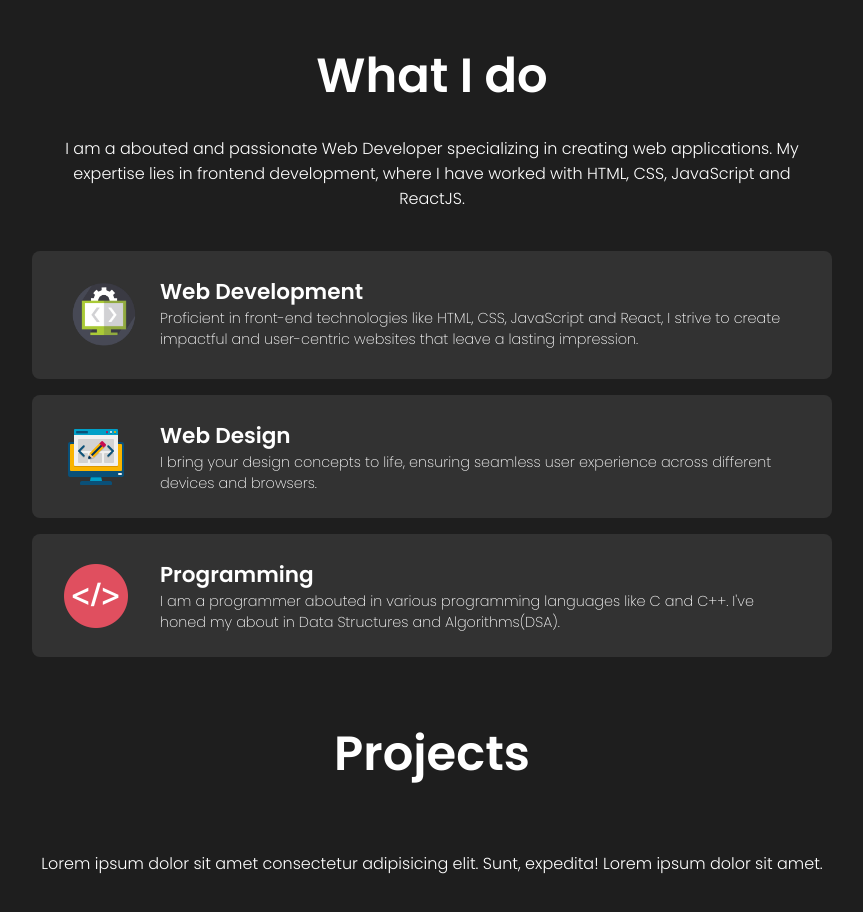
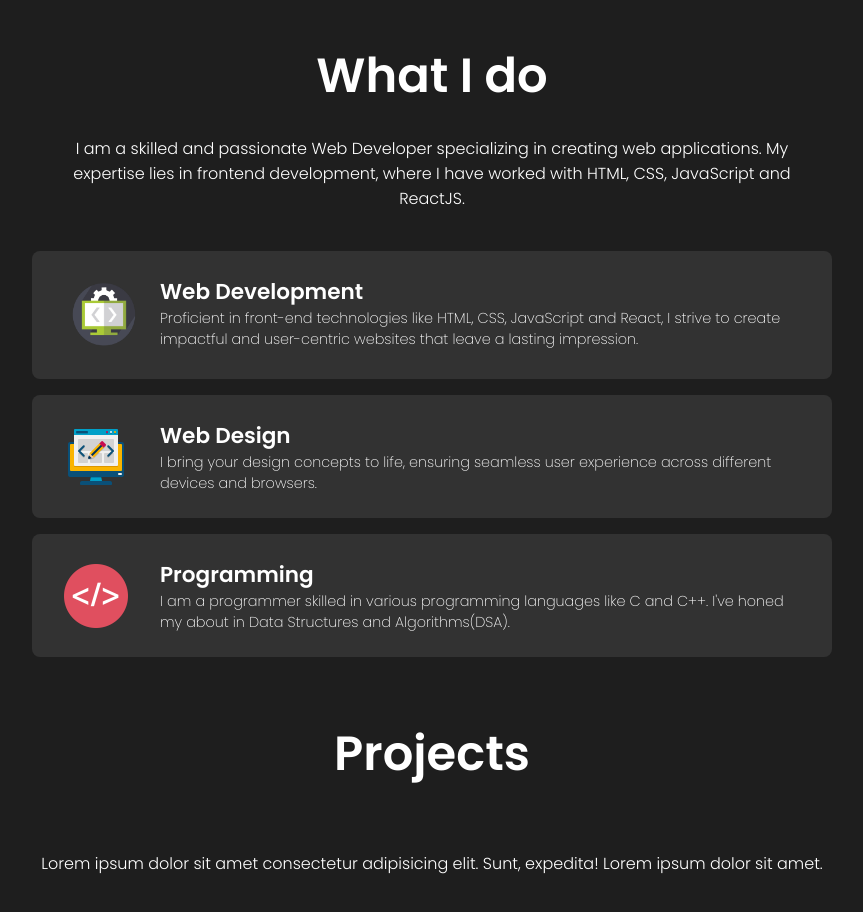
Before and after one commit to shyamsingh19/portfolio_website, a React (Create React App) app in the folder frontend/: page / in a window 1280 px wide. Shown: the part 880-1792 px from the top of the page, without its empty margins (208-1071 px from the left). Built offline with nearby package versions, Linux system fonts and the light colour scheme.

Commit message:
about sec update

```diff
--- a/frontend/src/component/About/about.js
+++ b/frontend/src/component/About/about.js
@@ -12,7 +12,7 @@ const about = () => {
         <span className="aboutTitle">What I do</span>
 
         <span className="aboutDesc">
-          I am a abouted and passionate Web Developer specializing in creating
+          I am a skilled and passionate Web Developer specializing in creating
           web applications. My expertise lies in frontend development, where I
           have worked with HTML, CSS, JavaScript and ReactJS.
         </span>
@@ -44,7 +44,7 @@ const about = () => {
             <span className="aboutBarText">
               <h2 className="aboutheading">Programming</h2>
               <p>
-                I am a programmer abouted in various programming languages like
+                I am a programmer skilled in various programming languages like
                 C and C++. I've honed my about in Data Structures and
                 Algorithms(DSA).
               </p>
```
